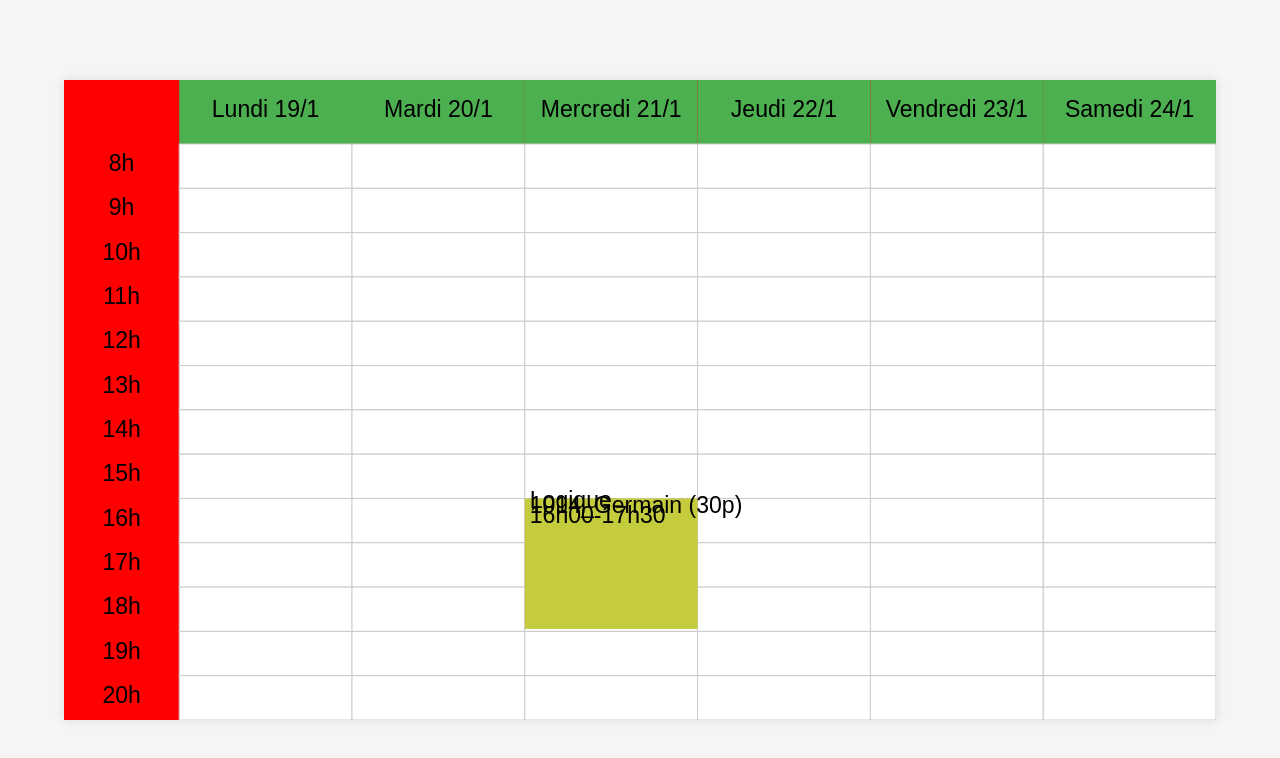
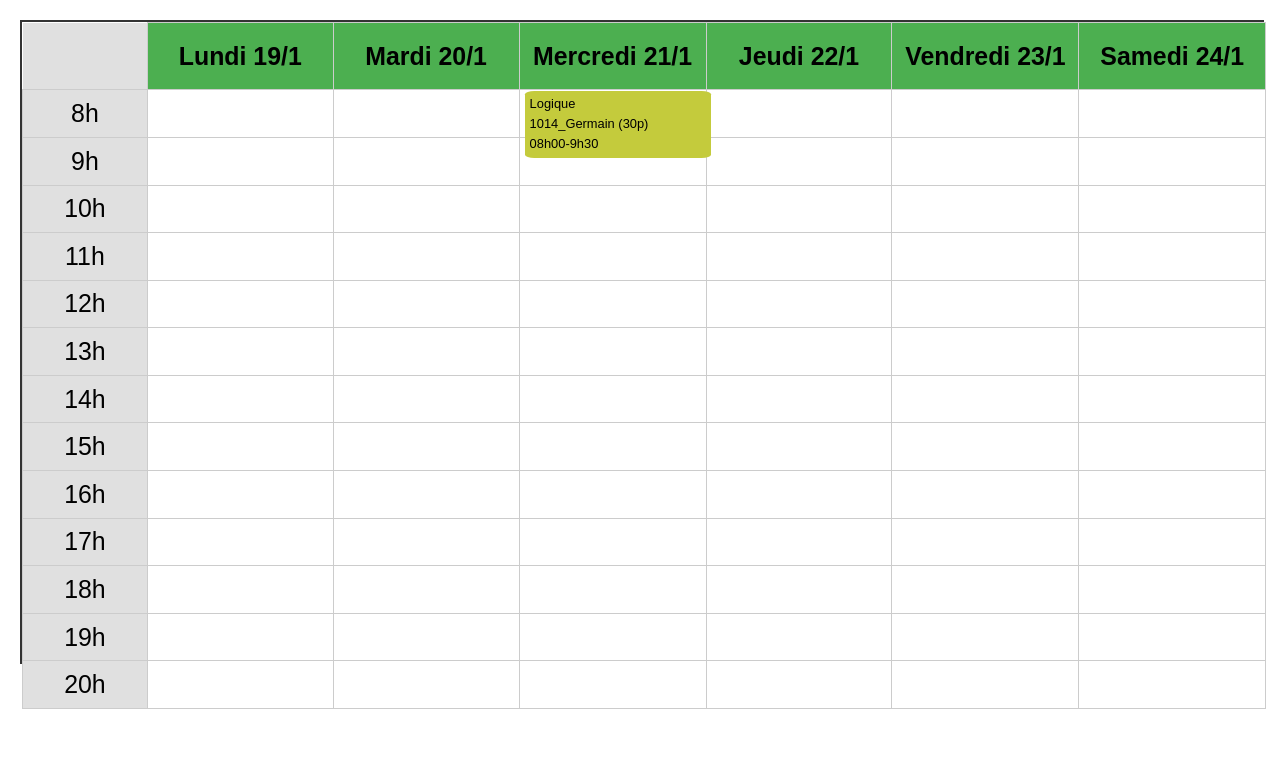
Before and after one commit to ChadiAbb/free-univ-site, a plain HTML site: page front/index.html in a window 1280 px wide. Drawn offline with Linux system fonts and the light colour scheme.

Commit message:
table refac

```diff
--- a/front/draw.js
+++ b/front/draw.js
@@ -1,73 +1,74 @@
-function draw_event(event,schedule_start,schedule_end){
+function draw_event(event, schedule_start, schedule_end) {
     if (event.startDate <= schedule_start || event.endDate >= schedule_end) {
         console.log("error");
-        return
+        return;
     }
 
     const table = document.getElementById("table");
     const height = table.getBoundingClientRect().height;
     const width = table.getBoundingClientRect().width;
 
-    /* calculate postion on the board */
-    console.log((event.startDate.slice(9,15)-80000)/10000);
-    const x = (0.1*width) + ((0.9*width)/6)*(event.startDate.slice(0,8)-schedule_start.slice(0,8));
-    const y = (0.1*height) + ((0.9*height)/13)*((event.startDate.slice(9,15)-80000)/10000);
-    const h = (0.1*height) + ((0.9*height)/13)*event.duration;
-    const w = ((0.9*width)/6)
+    /* calculate position on the board */
+    console.log((event.startDate.slice(9, 15) - 80000) / 10000);
+    const x = (0.1 * width) + ((0.9 * width) / 6) * (event.startDate.slice(0, 8) - schedule_start.slice(0, 8));
+    const y = (0.1 * height) + 5 + ((0.9 * height) / 13 + 5) * ((event.startDate.slice(9, 15) - 80000) / 10000);
+    const h = ((0.9 * height) / 13) * event.duration;
+    const w = ((0.9 * width) / 6);
 
-    const textHeight = getTextHeight("Logique",15 * ((7 * 44) / width),"Arial",100);
+    const textHeight = getTextHeight("Logique", 15 * width / 750, "Arial", 100);
 
-    const box = document.createElementNS("http://www.w3.org/2000/svg", "rect");
-    box.setAttribute("height",h);
-    box.setAttribute("width",w);
-    box.setAttribute("x",x);
-    box.setAttribute("y",y);
-    box.setAttribute("fill","#c4cb3cff");
-    box.setAttribute("color","#000000");
+    const eventBox = document.createElement("div");
+    eventBox.style.position = "absolute";
+    eventBox.style.left = x + "px";
+    eventBox.style.top = y + "px";
+    eventBox.style.width = w + "px";
+    eventBox.style.height = h + "px";
+    eventBox.style.backgroundColor = "#c4cb3cff";
+    eventBox.style.color = "#000000";
+    eventBox.style.padding = "5px";
+    eventBox.style.marginLeft = "5px";
+    eventBox.style.boxSizing = "border-box";
+    eventBox.style.overflow = "hidden";
+    eventBox.style.borderRadius = "5%";
 
+    eventBox.addEventListener("click",() =>  {
+
+        const article = document.createElement("article");
+        article.style.width = "100px";
+        article.style.height = "100px";
+        article.style.position ="relative";
+        article.style.top = 100 + "px";
+        article.style.left = 100 + "px";
+        table.parentNode.insertBefore(article,table);
+    })
     /* Name */
-    const text = document.createElementNS("http://www.w3.org/2000/svg", "text");
-    text.setAttribute("width", w);
-    text.setAttribute("height", "100%");
-    text.setAttribute("viewBox", "0 0 " + w + " " + h);
-    text.setAttribute("x",x + 5);
-    text.setAttribute("y",y + 10);
-    set_font(text,width);
-    text.textContent = event.name;
+    const nameDiv = document.createElement("div");
+    nameDiv.style.fontFamily = "Arial";
+    nameDiv.style.fontSize = (15 * height / 750) + "px";
+    nameDiv.textContent = event.name;
 
     /* Room */
-    const room = document.createElementNS("http://www.w3.org/2000/svg", "text");
-    room.setAttribute("width", w);
-    room.setAttribute("height", "100%");
-    room.setAttribute("viewBox", "0 0 " + w + " " + h);
-    room.setAttribute("x",x + 5);
-    room.setAttribute("y",y + 10 + textHeight);
-    set_font(room,width);
-    room.textContent = event.location;
+    const roomDiv = document.createElement("div");
+    roomDiv.style.fontFamily = "Arial";
+    roomDiv.style.fontSize = (15 * height / 750) + "px";
+    roomDiv.style.marginTop = "5px";
+    roomDiv.textContent = event.location;
 
     /* time */
-    const t = document.createElementNS("http://www.w3.org/2000/svg", "text");
-    t.setAttribute("width", w);
-    t.setAttribute("height", "100%");
-    t.setAttribute("viewBox", `0 0 100% 100%`);
-    t.setAttribute("x",x + 5);
-    t.setAttribute("y",y + 20 + textHeight);
-    set_font(t,width);
+    const timeDiv = document.createElement("div");
+    timeDiv.style.fontFamily = "Arial";
+    timeDiv.style.fontSize = (15 * height / 750) + "px";
+    timeDiv.style.marginTop = "5px";
     const start = event.StartDate;
     const end = event.EndDate;
     const val = start.Hour + "h" + start.Minute + "-" + end.Hour + "h" + end.Minute;
-    t.textContent = val;
+    timeDiv.textContent = val;
 
-    table.appendChild(box);
-    table.appendChild(room);
-    table.appendChild(text);
-    table.appendChild(t);
-}
+    eventBox.appendChild(nameDiv);
+    eventBox.appendChild(roomDiv);
+    eventBox.appendChild(timeDiv);
 
-function set_font(element,width){
-    element.setAttribute("fill", "black");
-    element.setAttribute("font-family", "Arial");
-    element.setAttribute("font-size",15*width/750);
+    table.appendChild(eventBox);
 }
 
 function getTextHeight(text, fontSize, fontFamily, width) {
@@ -81,43 +82,41 @@ function getTextHeight(text, fontSize, fontFamily, width) {
     tempElement.textContent = text;
 
     document.body.appendChild(tempElement);
-
     const height = tempElement.getBoundingClientRect().height;
-
     document.body.removeChild(tempElement);
 
     return height;
 }
 
-function getMonday(gap){
-    // gad is the number of week between today and the selected date
+function getMonday(gap) {
+    // gap is the number of week between today and the selected date
     const aujourdHui = new Date();
     const jourActuel = aujourdHui.getDay(); // 0 (dimanche) à 6 (samedi)
-    const diffLundi = aujourdHui.getDate() - jourActuel + (jourActuel === 0 ? -6 : 1); // Calcul pour obtenir le lundi
+    const diffLundi = aujourdHui.getDate() - jourActuel + (jourActuel === 0 ? -6 : 1);
     const lundi = new Date(aujourdHui.setDate(diffLundi));
+    return lundi;
 }
 
-
-function draw_table(){
-    // Dimensions du SVG
+function draw_table() {
     const table = document.getElementById("table");
     const height = table.getBoundingClientRect().height;
     const width = table.getBoundingClientRect().width;
-    console.log(height);
-    console.log(width);
 
+    // Vider le contenu précédent
+    table.innerHTML = '';
+    table.style.position = 'relative';
 
-    const headerHeight = 0.1*height;
-    const hourColumnWidth = 0.1*width;
-    const dayColumnWidth = (0.9*width)/6;
-    const cellHeight = (0.9*height)/13;
+    const headerHeight = 0.1 * height;
+    const hourColumnWidth = 0.1 * width;
+    const dayColumnWidth = (0.9 * width) / 6;
+    const cellHeight = (0.9 * height) / 13;
 
     // Jours de la semaine
     var jours = ["Lundi", "Mardi", "Mercredi", "Jeudi", "Vendredi", "Samedi"];
 
     const aujourdHui = new Date();
-    const jourActuel = aujourdHui.getDay(); // 0 (dimanche) à 6 (samedi)
-    const diffLundi = aujourdHui.getDate() - jourActuel + (jourActuel === 0 ? -6 : 1); // Calcul pour obtenir le lundi
+    const jourActuel = aujourdHui.getDay();
+    const diffLundi = aujourdHui.getDate() - jourActuel + (jourActuel === 0 ? -6 : 1);
     const lundi = new Date(aujourdHui.setDate(diffLundi));
 
     // Générer les dates pour chaque jour de la semaine
@@ -135,77 +134,78 @@ function draw_table(){
         heures.push(`${h}h`);
     }
 
-    // Création du SVG
-    const svg = table;
-    //svg.setAttribute("width", width);
-    //svg.setAttribute("height", height);
+    // Création de la table HTML
+    const tableElement = document.createElement("table");
+    tableElement.style.width = width + "px";
+    tableElement.style.height = height + "px";
+    tableElement.style.borderCollapse = "collapse";
+    tableElement.style.position = "absolute";
+    tableElement.style.top = "0";
+    tableElement.style.left = "0";
 
-    // Arrière-plan
-    const background = document.createElementNS("http://www.w3.org/2000/svg", "rect");
-    background.setAttribute("width", width);
-    background.setAttribute("height", height);
-    background.setAttribute("fill", "#ff0000ff");
-    svg.appendChild(background);
+    // En-tête avec les jours
+    const thead = document.createElement("thead");
+    const headerRow = document.createElement("tr");
 
-    // En-tête des jours
-    jours.forEach((jour, index) => {
-        const x = hourColumnWidth + index * dayColumnWidth;
-        const header = document.createElementNS("http://www.w3.org/2000/svg", "rect");
-        header.setAttribute("x", x);
-        header.setAttribute("y", 0);
-        header.setAttribute("width", dayColumnWidth);
-        header.setAttribute("height", headerHeight);
-        header.setAttribute("fill", "#4CAF50");
-        svg.appendChild(header);
+    // Cellule vide pour le coin
+    const emptyHeader = document.createElement("th");
+    emptyHeader.style.width = hourColumnWidth + "px";
+    emptyHeader.style.height = headerHeight + "px";
+    emptyHeader.style.backgroundColor = "#e0e0e0";
+    headerRow.appendChild(emptyHeader);
 
-        const text = document.createElementNS("http://www.w3.org/2000/svg", "text");
-        text.setAttribute("x", x + dayColumnWidth / 2);
-        text.setAttribute("y", headerHeight / 2 + 5);
-        text.setAttribute("text-anchor", "middle");
-        set_font(text,width);
-        text.textContent = jour;
-        svg.appendChild(text);
+    // En-têtes des jours
+    jours.forEach((jour) => {
+        const th = document.createElement("th");
+        th.style.width = dayColumnWidth + "px";
+        th.style.height = headerHeight + "px";
+        th.style.backgroundColor = "#4CAF50";
+        th.style.textAlign = "center";
+        th.style.verticalAlign = "middle";
+        th.style.fontFamily = "Arial";
+        th.style.fontSize = (15 * width / 750) + "px";
+        th.style.border = "1px solid #ccc";
+        th.textContent = jour;
+        headerRow.appendChild(th);
     });
 
+    thead.appendChild(headerRow);
+    tableElement.appendChild(thead);
+
+    // Corps de la table avec les heures et cellules
+    const tbody = document.createElement("tbody");
+
+    heures.forEach((heure) => {
+        const row = document.createElement("tr");
+
         // Colonne des heures
-    const hourColumn = document.createElementNS("http://www.w3.org/2000/svg", "rect");
-    hourColumn.setAttribute("x", 0);
-    hourColumn.setAttribute("y", height);
-    hourColumn.setAttribute("width", hourColumnWidth);
-    hourColumn.setAttribute("height", 0.9 * height);
-    hourColumn.setAttribute("fill", "#e0e0e0");
-    svg.appendChild(hourColumn);
+        const hourCell = document.createElement("td");
+        hourCell.style.width = hourColumnWidth + "px";
+        hourCell.style.height = cellHeight + "px";
+        hourCell.style.backgroundColor = "#e0e0e0";
+        hourCell.style.textAlign = "center";
+        hourCell.style.verticalAlign = "middle";
+        hourCell.style.fontFamily = "Arial";
+        hourCell.style.fontSize = (15 * width / 750) + "px";
+        hourCell.style.border = "1px solid #ccc";
+        hourCell.textContent = heure;
+        row.appendChild(hourCell);
 
-    // Heures
-    heures.forEach((heure, index) => {
-        const y = headerHeight + index * cellHeight;
-        const text = document.createElementNS("http://www.w3.org/2000/svg", "text");
-        text.setAttribute("x", hourColumnWidth / 2);
-        text.setAttribute("y", y + cellHeight / 2 + 5);
-        text.setAttribute("text-anchor", "middle");
-        set_font(text,width);
-        text.textContent = heure;
-        svg.appendChild(text);
+        // Cellules pour chaque jour
+        jours.forEach(() => {
+            const cell = document.createElement("td");
+            cell.style.width = dayColumnWidth + "px";
+            cell.style.height = cellHeight + "px";
+            cell.style.backgroundColor = "white";
+            cell.style.border = "1px solid #ccc";
+            row.appendChild(cell);
         });
 
-    // Cases pour chaque heure/jour
-    heures.forEach((_, heureIndex) => {
-        jours.forEach((_, jourIndex) => {
-        const x = hourColumnWidth + jourIndex * dayColumnWidth;
-        const y = headerHeight + heureIndex * cellHeight;
-        const cell = document.createElementNS("http://www.w3.org/2000/svg", "rect");
-        cell.setAttribute("x", x);
-        cell.setAttribute("y", y);
-        cell.setAttribute("width", dayColumnWidth);
-        cell.setAttribute("height", cellHeight);
-        cell.setAttribute("fill", "white");
-        cell.setAttribute("stroke", "#ccc");
-        svg.appendChild(cell);
-        });
+        tbody.appendChild(row);
     });
 
-    // Ajout du SVG à la page
-    //document.getElementById("table").appendChild(svg);
+    tableElement.appendChild(tbody);
+    table.appendChild(tableElement);
 }
 
 function debounce(func, wait) {
--- a/front/index.html
+++ b/front/index.html
@@ -7,41 +7,50 @@
         window.onload = draw_table;
     </script>
     <style>
-         body {
+        body {
+            margin: 0;
+            padding: 20px;
             font-family: Arial, sans-serif;
-            display: flex;
-            justify-content: center;
-            align-items: center;
+            position: relative;
+            overflow: auto; min-height: 100%;
             height: 100vh;
-            margin: 0;
-            background-color: #f5f5f5;
         }
-        svg {
-            background-color: white;
-            box-shadow: 0 0 10px rgba(0, 0, 0, 0.1);
+
+        article {
+            display: none;
+            background: red;
+        }
+        #table {
+            width: 100%;
+            height: 80%;
+            position: relative;
+            border: 2px solid #333;
+            display: block;
+        }
+
+        /* Si vous voulez que le calendrier prenne toute la hauteur de l'écran */
+        #table.fullscreen {
+            height: calc(100vh - 40px);
         }
     </style>
     <title>Document</title>
 </head>
-<body>
-    <svg width=90% height=80% xmlns="http://www.w3.org/2000/svg" id="table">
-        <div width="100" height="100" "style"="fill : black">
-
+<body width="100%" >
+        <div width="90%" height="80%" id="table">
         </div>
-    </svg>
     <script>
 
         window.addEventListener('resize', debounce(function() {
             draw_table();
             draw_event(
                 {
-                "startDate": "20260121T160000",
-                "endDate": "20260121T173000",
+                "startDate": "20260121T080000",
+                "endDate": "20260121T093000",
                 "StartDate": {
                     "Year": "2026",
                     "Month": "01",
                     "Day": "27",
-                    "Hour": "16",
+                    "Hour": "8",
                     "Minute": "00",
                     "Seconde": "00"
                 },
@@ -49,7 +58,7 @@
                     "Year": "2026",
                     "Month": "01",
                     "Day": "27",
-                    "Hour": "17",
+                    "Hour": "9",
                     "Minute": "30",
                     "Seconde": "00"
                 },
@@ -67,13 +76,13 @@
 
         draw_table(); draw_event(
         {
-        "startDate": "20260121T160000",
+        "startDate": "20260121T080000",
         "endDate": "20260121T173000",
         "StartDate": {
             "Year": "2026",
             "Month": "01",
             "Day": "27",
-            "Hour": "16",
+            "Hour": "08",
             "Minute": "00",
             "Seconde": "00"
         },
@@ -81,7 +90,7 @@
             "Year": "2026",
             "Month": "01",
             "Day": "27",
-            "Hour": "17",
+            "Hour": "9",
             "Minute": "30",
             "Seconde": "00"
         },
```
Lines whose indentation alone changed are shown as unchanged.
